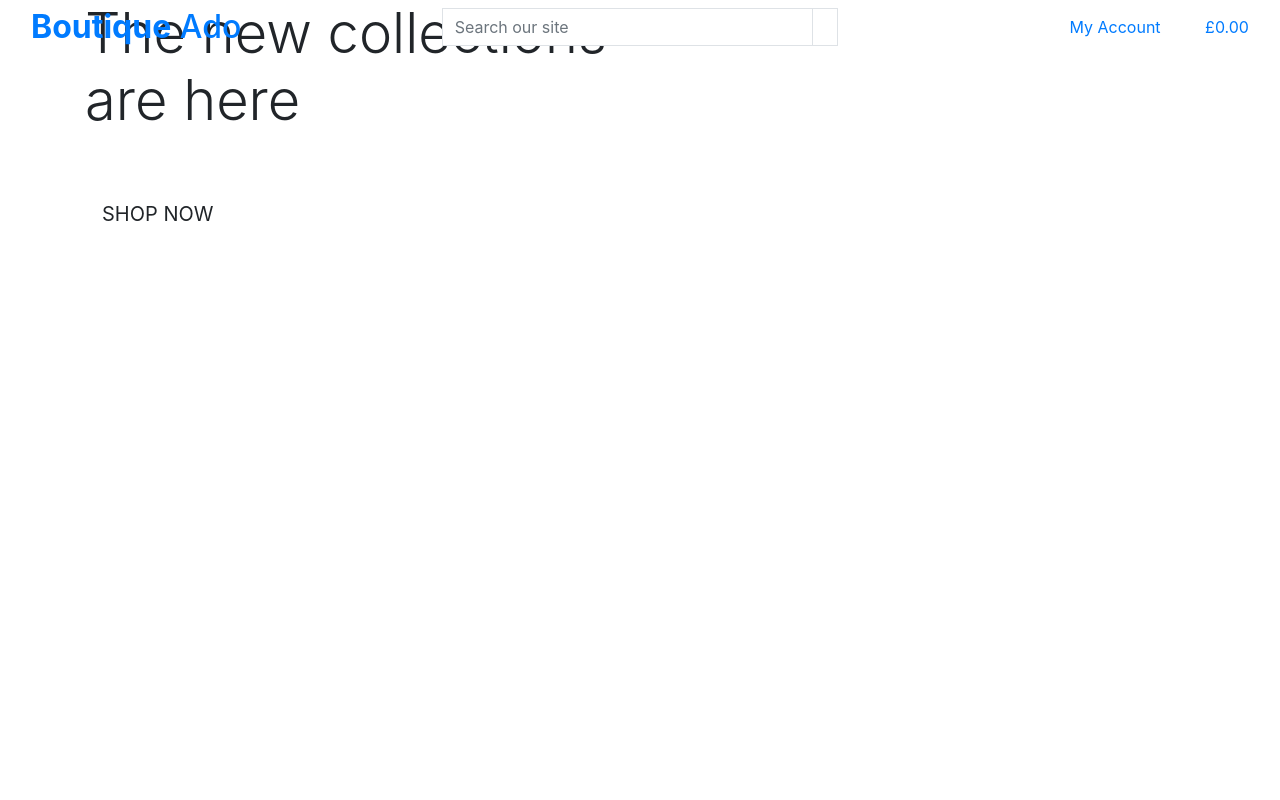
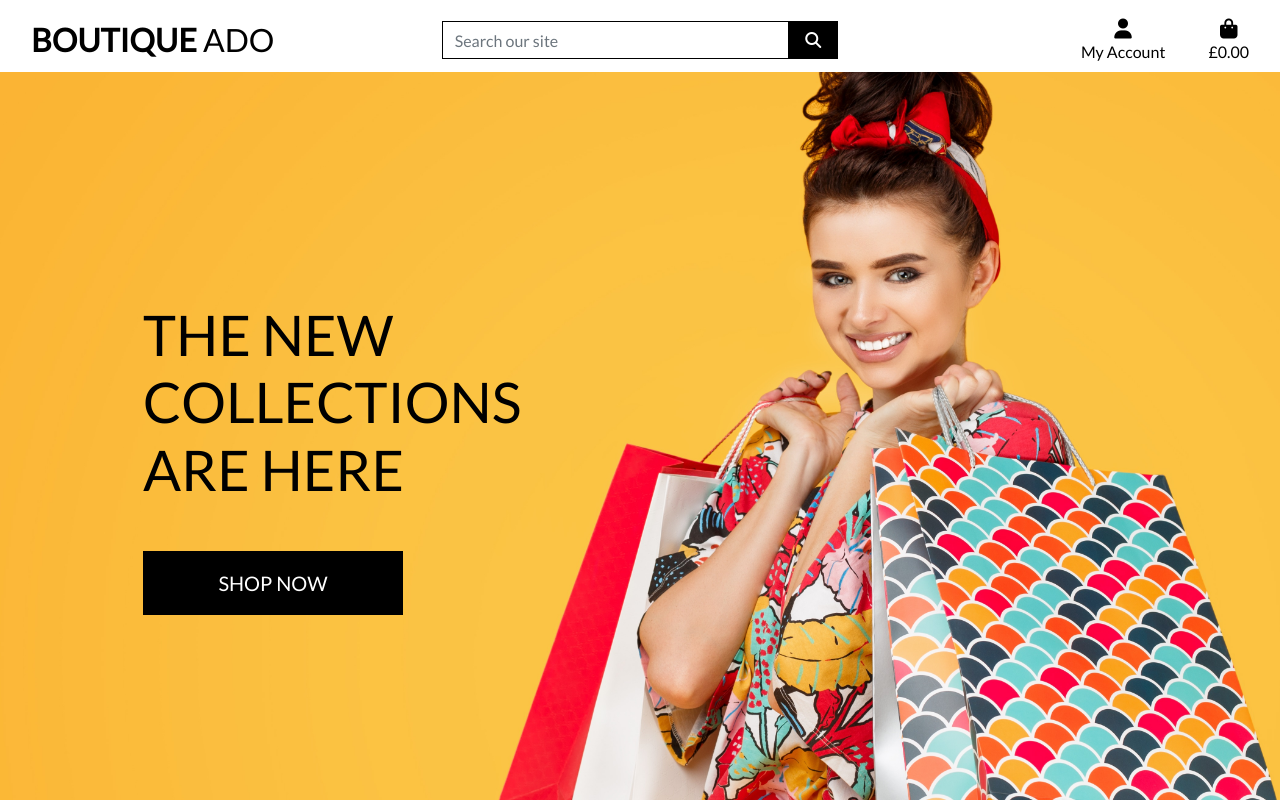
Before and after one commit to mikerae/boutique_ado_v1, a Django app: page / in a window 1280 px wide. Run offline with Django 3.2, Linux system fonts and the light colour scheme; some libraries are stand-ins or nearby versions.

Commit message:
Complete homepage header and CSS

```diff
--- a/boutique_ado/settings.py
+++ b/boutique_ado/settings.py
@@ -146,6 +146,10 @@ USE_TZ = True
 # https://docs.djangoproject.com/en/3.2/howto/static-files/
 
 STATIC_URL = '/static/'
+STATICFILES_DIRS = (os.path.join(BASE_DIR, 'static'),)
+
+MEDIA_URL = '/media/'
+MEDIA_ROOT = os.path.join(BASE_DIR, 'media')
 
 # Default primary key field type
 # https://docs.djangoproject.com/en/3.2/ref/settings/#default-auto-field
--- a/boutique_ado/urls.py
+++ b/boutique_ado/urls.py
@@ -15,9 +15,11 @@ Including another URLconf
 """
 from django.contrib import admin
 from django.urls import path, include
+from django.conf import settings
+from django.conf.urls.static import static
 
 urlpatterns = [
     path('admin/', admin.site.urls),
     path('accounts/', include('allauth.urls')),
     path('', include('home.urls')),
-]
+] + static(settings.MEDIA_URL, document_root=settings.MEDIA_ROOT)
--- /dev/null
+++ b/static/css/base.css
@@ -0,0 +1,81 @@
+html {
+    height: 100%;
+}
+
+body {
+    background: url('/media/homepage_background_cropped.jpg') no-repeat center center fixed;
+    background-size: cover;
+    height: calc(100vh - 164px);
+    color: #555;
+    font-family: 'Lato';
+}
+
+/* from Bulma */
+.icon {
+    align-items: center;
+    display: inline-flex;
+    justify-content: center;
+    height: 1.5rem;
+    width: 1.5rem;
+}
+
+.logo-font {
+    text-transform: uppercase;
+}
+
+.main-logo-link {
+    width: fit-content;
+}
+
+.shop-now-button {
+    background: black;
+    color: white;
+    min-width: 260px;
+}
+
+.btn-black {
+    background: black;
+    color: white;
+}
+
+.shop-now-button:hover,
+.shop-now-button:active,
+.shop-now-button:focus,
+.btn-black:hover,
+.btn-black:active,
+.btn-black:focus {
+    background: #222;
+    color: white;
+}
+
+.text-black {
+    color: #000 !important;
+}
+
+.border-black {
+    border: 1px solid black !important;
+}
+
+/* -------------------------------- Media Queries */
+
+/* Slightly larger container on xl screens */
+@media (min-width: 1200px) {
+    .container {
+        max-width: 80%;
+    }
+}
+
+/* fixed top navbar only on medium and up */
+@media (min-width: 992px) {
+    .fixed-top-desktop-only {
+        position: fixed;
+        top: 0;
+        right: 0;
+        left: 0;
+        z-index: 1030;
+    }
+
+    .header-container {
+        padding-top: 164px;
+    }
+}
--- a/templates/base.html
+++ b/templates/base.html
@@ -17,14 +17,20 @@
     {% block corecss %}
     <link rel="stylesheet" href="https://cdn.jsdelivr.net/npm/bootstrap@4.6.2/dist/css/bootstrap.min.css"
         integrity="sha384-xOolHFLEh07PJGoPkLv1IbcEPTNtaed2xpHsD9ESMhqIYd0nLMwNLD69Npy4HI+N" crossorigin="anonymous">
+    <link rel="preconnect" href="https://fonts.googleapis.com">
+    <link rel="preconnect" href="https://fonts.gstatic.com" crossorigin>
+    <link href="https://fonts.googleapis.com/css2?family=Lato&display=swap" rel="stylesheet">
+    <link rel="stylesheet" href="{% static 'css/base.css' %}">
     {% endblock %}
 
     {% block extra_css %}
     {% endblock %}
 
     {% block corejs %}
+    <script src="https://kit.fontawesome.com/7299876a46.js" crossorigin="anonymous"></script>
     <script src="https://cdn.jsdelivr.net/npm/jquery@3.5.1/dist/jquery.min.js"
-        integrity="sha256-9/aliU8dGd2tb6OSsuzixeV4y/faTqgFtohetphbbj0=" crossorigin="anonymous"></script>
+        integrity="sha256-9/aliU8dGd2tb6OSsuzixeV4y/faTqgFtohetphbbj0=" crossorigin="anonymous">
+    </script>
     <script src="https://cdn.jsdelivr.net/npm/bootstrap@4.6.2/dist/js/bootstrap.bundle.min.js"></script>
     <script src="https://cdn.jsdelivr.net/npm/popper.js@1.16.1/dist/umd/popper.min.js"
         integrity="sha384-9/reFTGAW83EW2RDu2S0VKaIzap3H66lZH81PoYlFhbGU+6BZp6G7niu735Sk7lN" crossorigin="anonymous">
@@ -43,7 +49,7 @@
 
 <body>
     <header class="container-fluid fixed-top">
-        <div class="row">
+        <div id="topnav" class="row bg-white pt-lg-2 d-none d-lg-flex">
             <div class="col-12 col-lg-4 my-auto py-1 py-lg-0 text-center text-lg-left">
                 <a href="{% url 'home' %}" class="nav-link main-logo-link">
                     <h2 class="logo-font text-black my-0"><strong>Boutique</strong> Ado</h2>
@@ -94,7 +100,7 @@
                                 <div><i class="fas fa-shopping-bag fa-lg"></i></div>
                                 <p class="my-0">
                                     {% if grand_total %}
-                                    {{ grand_total | floatformat:2 }}
+                                    {{ grand_total|floatformat:2 }}
                                     {% else %}
                                     £0.00
                                     {% endif %}
```
Also changed, not shown: .gitpod.yml, media/homepage_background_cropped.jpg (added).
